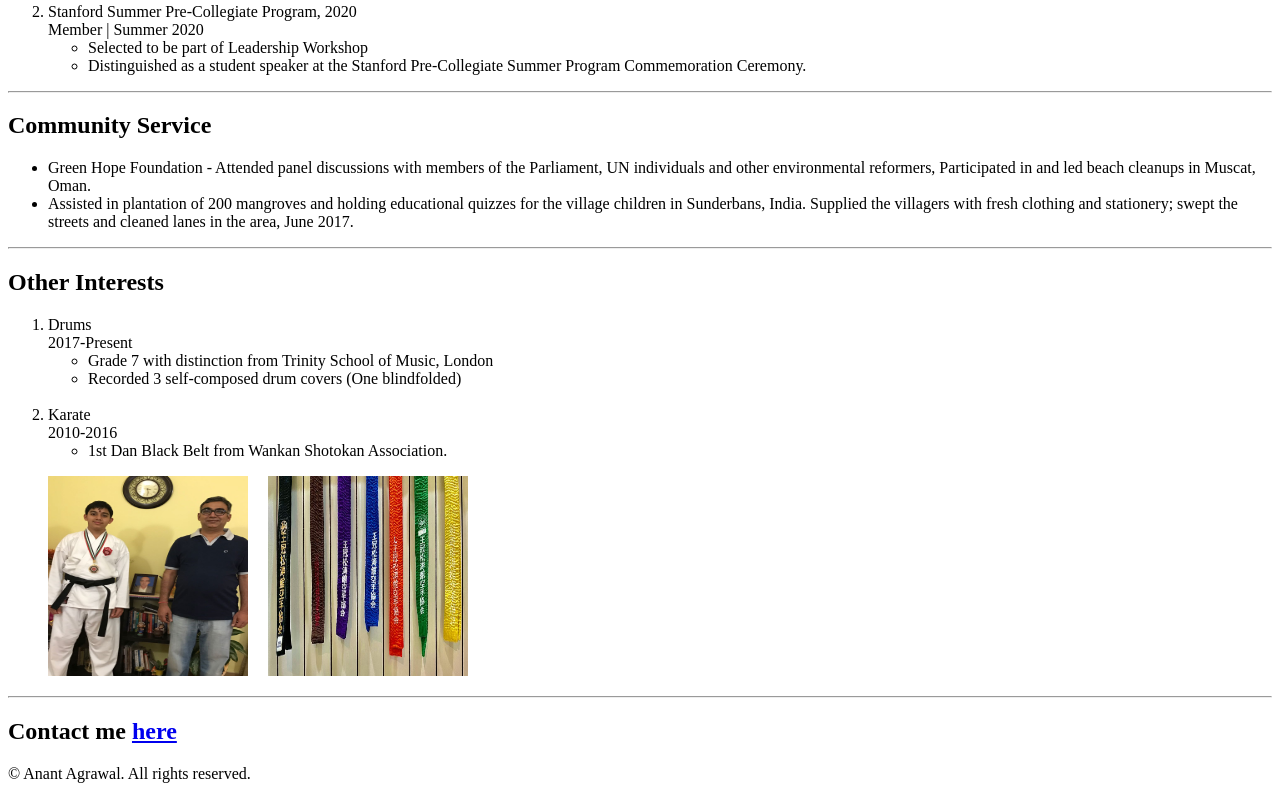
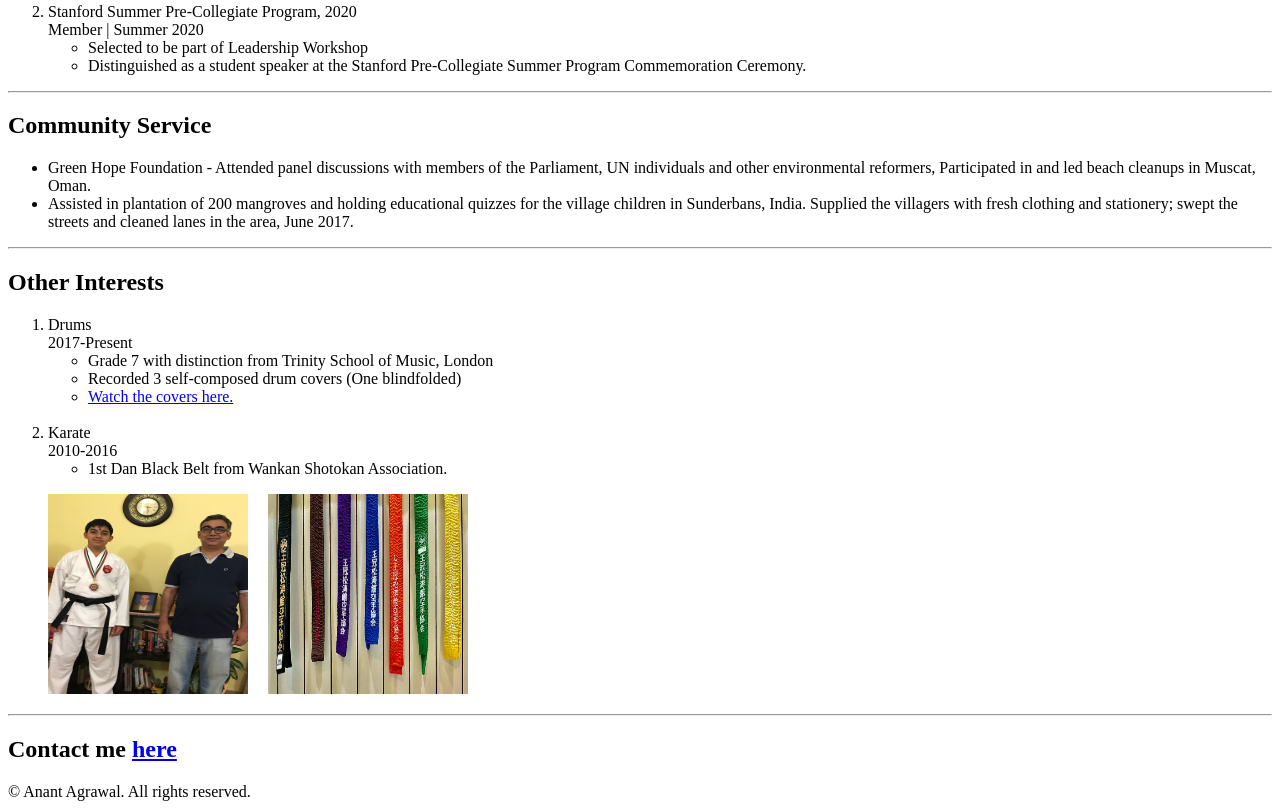
Before and after one commit to Anant2709/My-resume-website, a plain HTML site: page index.html in a window 1280 px wide. Shown: the part 2133-2942 px from the top of the page. Drawn offline with Linux system fonts and the light colour scheme.

Commit message:
-Trying new changes

```diff
--- a/index.html
+++ b/index.html
@@ -165,7 +165,7 @@
             <ul>
                 <li>Grade 7 with distinction from Trinity School of Music, London</li>
                 <li>Recorded 3 self-composed drum covers (One blindfolded)</li>
-                <!--<li><a href = "./drums.html">Watch the covers here.</a></li>-->
+                <li><a href = "./drums.html">Watch the covers here.</a></li>
             </ul>
         </li> <br/>
         <li>
```
Also changed, not shown: contact.html (+1 -0 lines).
